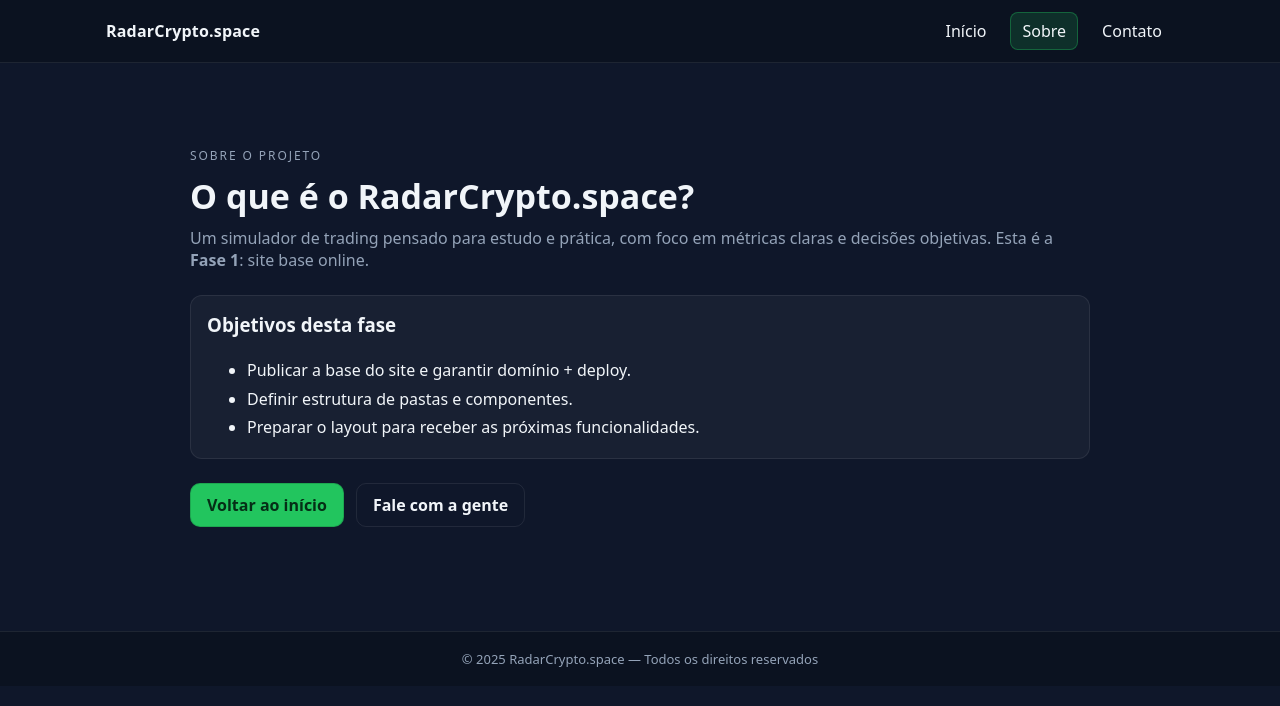
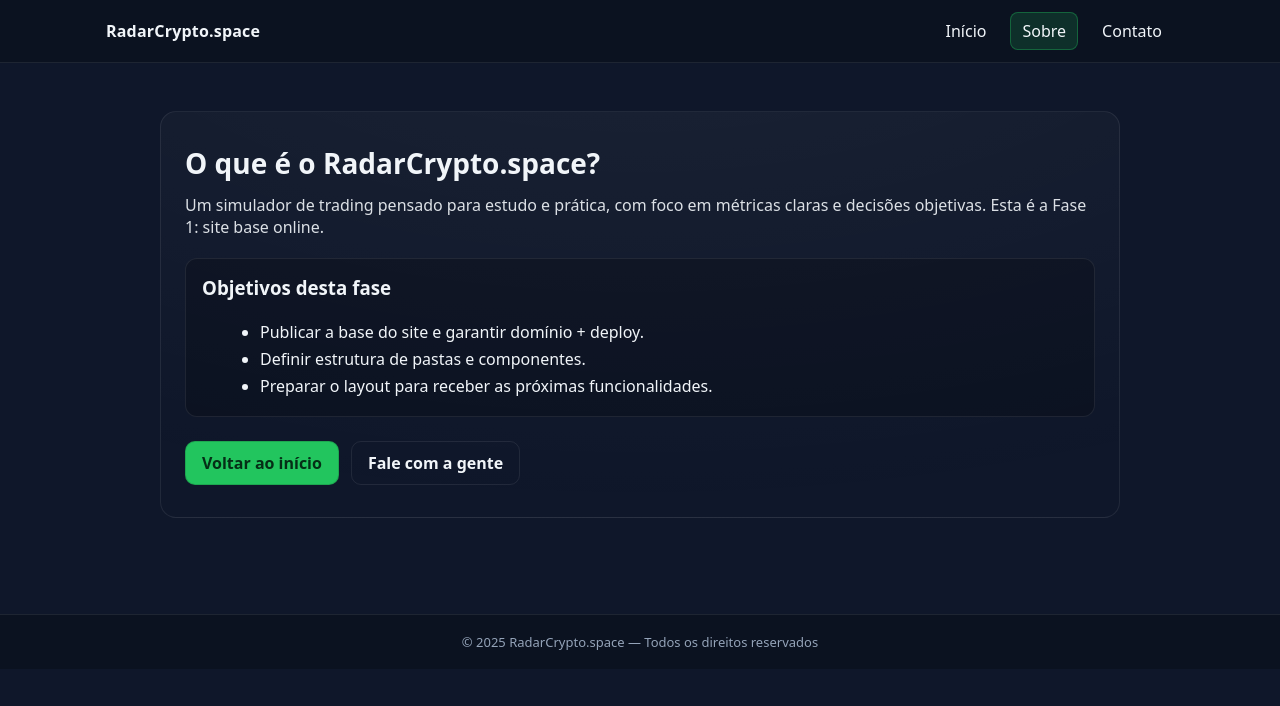
Before and after one commit to Ivanmonteiro-create/radarcripto.space, a Next.js app: page /sobre in a window 1280 px wide. Shown: the top 706 px of the page. Built offline with nearby package versions, Linux system fonts and the light colour scheme.

Commit message:
Update sobre.js

```diff
--- a/pages/sobre.js
+++ b/pages/sobre.js
@@ -2,35 +2,62 @@
 import Header from '../components/Header';
 import Footer from '../components/Footer';
 import CTAButton from '../components/CTAButton';
+import Link from 'next/link';
+
+const MAILTO =
+  'mailto:contato@radarcripto.space?subject=Contato%20via%20RadarCrypto.space';
 
 export default function Sobre() {
   return (
     <>
       <Header />
-      <main className="container">
-        <section style={{maxWidth: 900, margin: '32px auto 56px'}}>
-          <span className="kicker">Sobre o projeto</span>
-          <h1 className="title" style={{fontSize: 34, marginTop: 8}}>O que é o RadarCrypto.space?</h1>
-          <p className="subtitle" style={{marginTop: 8}}>
+      <main style={{ padding: '32px 16px' }}>
+        <section
+          style={{
+            maxWidth: 960,
+            margin: '16px auto 64px',
+            padding: '32px 24px',
+            borderRadius: 16,
+            background:
+              'radial-gradient(1200px 600px at 50% -200px, rgba(255,255,255,.06), rgba(0,0,0,0))',
+            border: '1px solid rgba(255,255,255,.08)',
+          }}
+        >
+          <h2 style={{ margin: 0, fontSize: 28 }}>
+            O que é o RadarCrypto.space?
+          </h2>
+          <p style={{ opacity: 0.9, marginTop: 12 }}>
             Um simulador de trading pensado para estudo e prática, com foco em
-            métricas claras e decisões objetivas. Esta é a <b>Fase 1</b>: site base online.
+            métricas claras e decisões objetivas. Esta é a Fase 1: site base
+            online.
           </p>
 
-          <div style={{
-            marginTop: 24, padding: 16, borderRadius: 12,
-            background: 'rgba(255,255,255,.04)', border: '1px solid rgba(255,255,255,.08)'
-          }}>
-            <h3 style={{marginTop: 0}}>Objetivos desta fase</h3>
-            <ul style={{lineHeight: 1.8, marginBottom: 0}}>
+          <div
+            style={{
+              marginTop: 20,
+              padding: 16,
+              borderRadius: 12,
+              border: '1px solid rgba(255,255,255,.08)',
+              background: 'rgba(0,0,0,.2)',
+            }}
+          >
+            <h3 style={{ marginTop: 0 }}>Objetivos desta fase</h3>
+            <ul style={{ margin: '8px 0 0 18px', lineHeight: 1.7 }}>
               <li>Publicar a base do site e garantir domínio + deploy.</li>
               <li>Definir estrutura de pastas e componentes.</li>
               <li>Preparar o layout para receber as próximas funcionalidades.</li>
             </ul>
           </div>
 
-          <div style={{marginTop: 24, display: 'flex', gap: 12}}>
-            <CTAButton href="/">Voltar ao início</CTAButton>
-            <CTAButton href="/contato" variant="ghost">Fale com a gente</CTAButton>
+          <div style={{ display: 'flex', gap: 12, marginTop: 24 }}>
+            <Link href="/" style={{ textDecoration: 'none' }}>
+              <CTAButton variant="solid">Voltar ao início</CTAButton>
+            </Link>
+
+            {/* AGORA abre e-mail direto */}
+            <CTAButton href={MAILTO} variant="ghost">
+              Fale com a gente
+            </CTAButton>
           </div>
         </section>
       </main>
```
